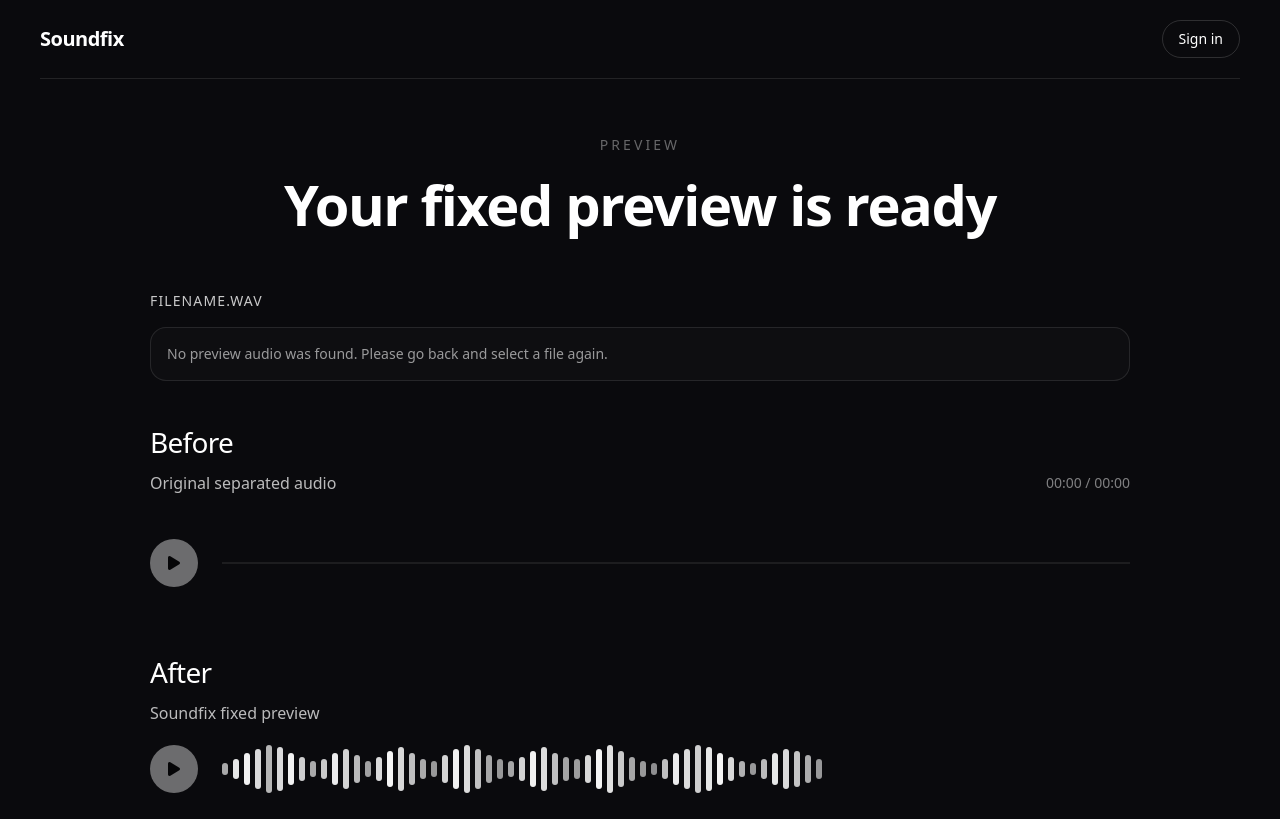
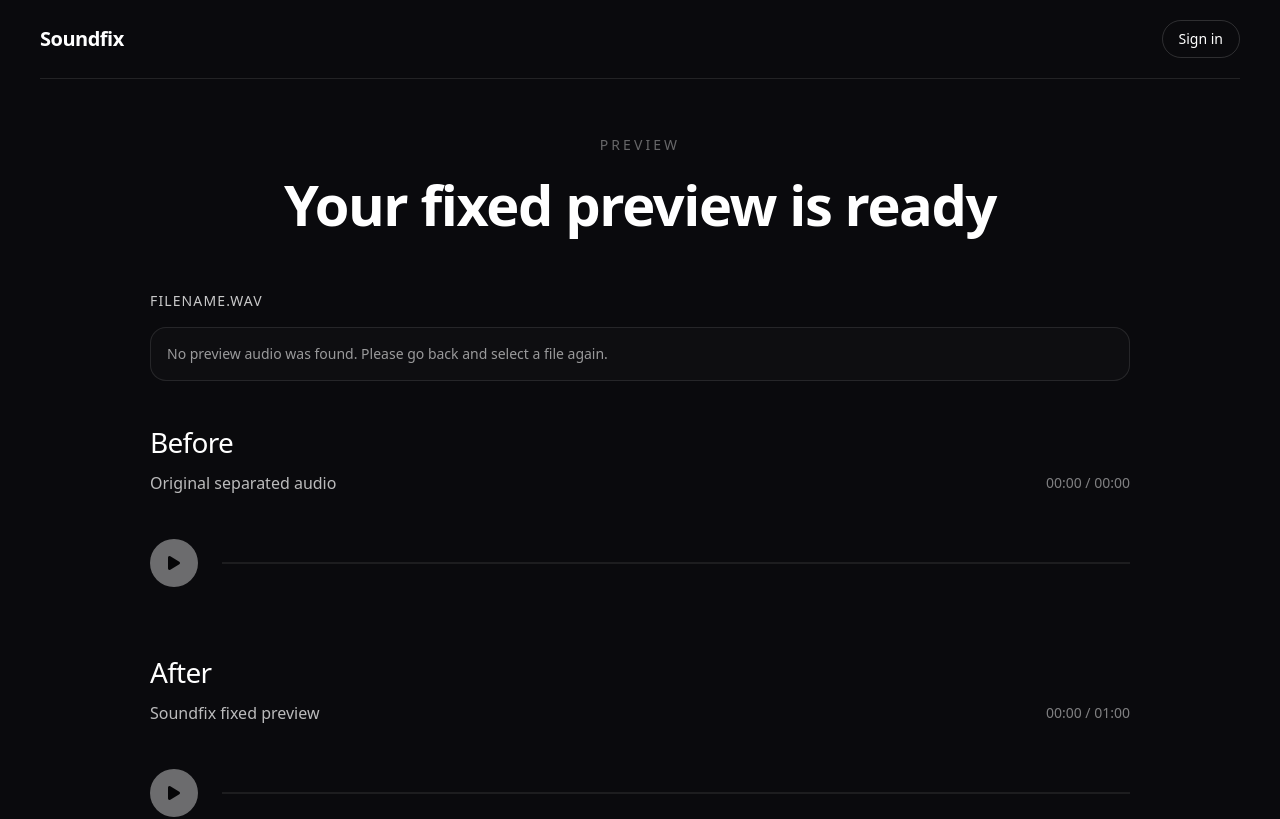
Before and after one commit to cocoro-sugiura/soundfix, a Next.js app in the folder frontend/: page /preview in a window 1280 px wide. Shown: the top 819 px of the page. Built offline with nearby package versions, Linux system fonts and the light colour scheme.

Commit message:
Prepare after preview section for real player UI

```diff
--- a/frontend/app/preview/preview-page-client.tsx
+++ b/frontend/app/preview/preview-page-client.tsx
@@ -5,14 +5,15 @@
 import { MouseEvent, useEffect, useMemo, useRef, useState } from "react";
 import { getPreviewAudioFile } from "../../lib/preview-audio-store";
 
-const BEFORE_WAVEFORM_WIDTH = 960;
-const BEFORE_WAVEFORM_HEIGHT = 96;
-const BEFORE_WAVEFORM_SAMPLE_COUNT = 720;
+const PREVIEW_WAVEFORM_WIDTH = 960;
+const PREVIEW_WAVEFORM_HEIGHT = 96;
+const PREVIEW_WAVEFORM_SAMPLE_COUNT = 720;
 
 export default function PreviewPageClient() {
   const router = useRouter();
   const audioRef = useRef<HTMLAudioElement | null>(null);
   const beforeWaveformCanvasRef = useRef<HTMLCanvasElement | null>(null);
+  const afterWaveformCanvasRef = useRef<HTMLCanvasElement | null>(null);
   const previewAudio = getPreviewAudioFile();
   const fileName = previewAudio.fileName || "FILENAME.wav";
   const audioUrl = previewAudio.audioUrl || "";
@@ -20,9 +21,13 @@
   const isReady = true;
   const [isPlayingBefore, setIsPlayingBefore] = useState(false);
   const [beforeWaveformPoints, setBeforeWaveformPoints] = useState<number[]>([]);
+  const [afterWaveformPoints, setAfterWaveformPoints] = useState<number[]>([]);
   const [beforePlaybackProgress, setBeforePlaybackProgress] = useState(0);
+  const [afterPlaybackProgress] = useState(0);
   const [beforeCurrentTime, setBeforeCurrentTime] = useState(0);
+  const [afterCurrentTime] = useState(0);
   const [beforeDuration, setBeforeDuration] = useState(0);
+  const [afterDuration] = useState(60);
 
   useEffect(() => {
     const audioElement = audioRef.current;
@@ -86,11 +91,11 @@
         const channelData = audioBuffer.getChannelData(0);
         const blockSize = Math.max(
           1,
-          Math.floor(channelData.length / BEFORE_WAVEFORM_SAMPLE_COUNT),
+          Math.floor(channelData.length / PREVIEW_WAVEFORM_SAMPLE_COUNT),
         );
 
         const points = Array.from(
-          { length: BEFORE_WAVEFORM_SAMPLE_COUNT },
+          { length: PREVIEW_WAVEFORM_SAMPLE_COUNT },
           (_, index) => {
             const start = index * blockSize;
             const end = Math.min(start + blockSize, channelData.length);
@@ -138,8 +143,8 @@
     }
 
     const devicePixelRatio = window.devicePixelRatio || 1;
-    const width = BEFORE_WAVEFORM_WIDTH;
-    const height = BEFORE_WAVEFORM_HEIGHT;
+    const width = PREVIEW_WAVEFORM_WIDTH;
+    const height = PREVIEW_WAVEFORM_HEIGHT;
     const midY = height / 2;
 
     canvas.width = width * devicePixelRatio;
@@ -214,6 +219,111 @@
       context.restore();
     }
   }, [beforeWaveformPoints, beforePlaybackProgress]);
+
+  useEffect(() => {
+    const canvas = afterWaveformCanvasRef.current;
+
+    if (!canvas) {
+      return;
+    }
+
+    const context = canvas.getContext("2d");
+
+    if (!context) {
+      return;
+    }
+
+    const devicePixelRatio = window.devicePixelRatio || 1;
+    const width = PREVIEW_WAVEFORM_WIDTH;
+    const height = PREVIEW_WAVEFORM_HEIGHT;
+    const midY = height / 2;
+
+    canvas.width = width * devicePixelRatio;
+    canvas.height = height * devicePixelRatio;
+    canvas.style.width = "100%";
+    canvas.style.height = `${height}px`;
+
+    context.setTransform(devicePixelRatio, 0, 0, devicePixelRatio, 0, 0);
+    context.clearRect(0, 0, width, height);
+
+    if (!afterWaveformPoints.length) {
+      context.fillStyle = "rgba(255,255,255,0.08)";
+      context.fillRect(0, midY - 1, width, 2);
+      return;
+    }
+
+    const stepX = width / afterWaveformPoints.length;
+    const progressWidth = Math.max(
+      0,
+      Math.min(width, width * afterPlaybackProgress),
+    );
+
+    context.beginPath();
+    context.moveTo(0, midY);
+
+    afterWaveformPoints.forEach((point, index) => {
+      const x = index * stepX;
+      const amplitude = point * (height * 0.42);
+
+      context.lineTo(x, midY - amplitude);
+    });
+
+    for (let index = afterWaveformPoints.length - 1; index >= 0; index -= 1) {
+      const x = index * stepX;
+      const amplitude = afterWaveformPoints[index] * (height * 0.42);
+
+      context.lineTo(x, midY + amplitude);
+    }
+
+    context.closePath();
+    context.save();
+    context.fillStyle = "rgba(255,255,255,0.18)";
+    context.fill();
+    context.restore();
+
+    if (progressWidth > 0) {
+      context.save();
+      context.beginPath();
+      context.rect(0, 0, progressWidth, height);
+      context.clip();
+
+      context.beginPath();
+      context.moveTo(0, midY);
+
+      afterWaveformPoints.forEach((point, index) => {
+        const x = index * stepX;
+        const amplitude = point * (height * 0.42);
+
+        context.lineTo(x, midY - amplitude);
+      });
+
+      for (let index = afterWaveformPoints.length - 1; index >= 0; index -= 1) {
+        const x = index * stepX;
+        const amplitude = afterWaveformPoints[index] * (height * 0.42);
+
+        context.lineTo(x, midY + amplitude);
+      }
+
+      context.closePath();
+      context.fillStyle = "rgba(255,255,255,0.88)";
+      context.fill();
+      context.restore();
+    }
+  }, [afterWaveformPoints, afterPlaybackProgress]);
+
+  useEffect(() => {
+    if (!beforeWaveformPoints.length) {
+      setAfterWaveformPoints([]);
+      return;
+    }
+
+    const derivedAfterPoints = beforeWaveformPoints.map((point, index) => {
+      const modulation = 0.88 + ((index % 9) / 40);
+      return Math.max(0.02, Math.min(1, point * modulation));
+    });
+
+    setAfterWaveformPoints(derivedAfterPoints);
+  }, [beforeWaveformPoints]);
 
   const beforeButtonIconClassName = useMemo(() => {
     return isPlayingBefore ? "fa-solid fa-pause" : "fa-solid fa-play";
@@ -371,9 +481,15 @@
                   <p className="text-[22px] font-medium tracking-tight text-white sm:text-[28px]">
                     After
                   </p>
-                  <p className="mt-2 text-base text-white/72">
-                    Soundfix fixed preview
-                  </p>
+                  <div className="mt-2 flex items-center justify-between gap-4">
+                    <p className="text-base text-white/72">
+                      Soundfix fixed preview
+                    </p>
+
+                    <p className="text-sm tabular-nums text-white/48">
+                      {formatPlaybackTime(afterCurrentTime)} / {formatPlaybackTime(afterDuration)}
+                    </p>
+                  </div>
 
                   <div className="mt-5 flex items-center gap-6">
                     <button
@@ -384,64 +500,19 @@
                       <i className="fa-solid fa-play" aria-hidden="true" />
                     </button>
 
-                    <div className="flex flex-1 items-center gap-[5px]">
-                      <div className="h-3 w-1.5 rounded-full bg-white/65" />
-                      <div className="h-5 w-1.5 rounded-full bg-white/90" />
-                      <div className="h-8 w-1.5 rounded-full bg-white/95" />
-                      <div className="h-10 w-1.5 rounded-full bg-white/85" />
-                      <div className="h-12 w-1.5 rounded-full bg-white/70" />
-                      <div className="h-11 w-1.5 rounded-full bg-white/85" />
-                      <div className="h-8 w-1.5 rounded-full bg-white/95" />
-                      <div className="h-6 w-1.5 rounded-full bg-white/80" />
-                      <div className="h-4 w-1.5 rounded-full bg-white/65" />
-                      <div className="h-5 w-1.5 rounded-full bg-white/78" />
-                      <div className="h-8 w-1.5 rounded-full bg-white/92" />
-                      <div className="h-10 w-1.5 rounded-full bg-white/82" />
-                      <div className="h-7 w-1.5 rounded-full bg-white/72" />
-                      <div className="h-4 w-1.5 rounded-full bg-white/62" />
-                      <div className="h-6 w-1.5 rounded-full bg-white/85" />
-                      <div className="h-9 w-1.5 rounded-full bg-white/96" />
-                      <div className="h-11 w-1.5 rounded-full bg-white/84" />
-                      <div className="h-8 w-1.5 rounded-full bg-white/74" />
-                      <div className="h-5 w-1.5 rounded-full bg-white/65" />
-                      <div className="h-4 w-1.5 rounded-full bg-white/58" />
-                      <div className="h-7 w-1.5 rounded-full bg-white/82" />
-                      <div className="h-10 w-1.5 rounded-full bg-white/94" />
-                      <div className="h-12 w-1.5 rounded-full bg-white/86" />
-                      <div className="h-10 w-1.5 rounded-full bg-white/75" />
-                      <div className="h-7 w-1.5 rounded-full bg-white/64" />
-                      <div className="h-5 w-1.5 rounded-full bg-white/58" />
-                      <div className="h-4 w-1.5 rounded-full bg-white/64" />
-                      <div className="h-6 w-1.5 rounded-full bg-white/82" />
-                      <div className="h-9 w-1.5 rounded-full bg-white/94" />
-                      <div className="h-11 w-1.5 rounded-full bg-white/86" />
-                      <div className="h-8 w-1.5 rounded-full bg-white/74" />
-                      <div className="h-6 w-1.5 rounded-full bg-white/63" />
-                      <div className="h-5 w-1.5 rounded-full bg-white/60" />
-                      <div className="h-7 w-1.5 rounded-full bg-white/84" />
-                      <div className="h-10 w-1.5 rounded-full bg-white/96" />
-                      <div className="h-12 w-1.5 rounded-full bg-white/88" />
-                      <div className="h-9 w-1.5 rounded-full bg-white/78" />
-                      <div className="h-6 w-1.5 rounded-full bg-white/64" />
-                      <div className="h-4 w-1.5 rounded-full bg-white/58" />
-                      <div className="h-3 w-1.5 rounded-full bg-white/54" />
-                      <div className="h-5 w-1.5 rounded-full bg-white/74" />
-                      <div className="h-8 w-1.5 rounded-full bg-white/92" />
-                      <div className="h-10 w-1.5 rounded-full bg-white/86" />
-                      <div className="h-12 w-1.5 rounded-full bg-white/80" />
-                      <div className="h-11 w-1.5 rounded-full bg-white/90" />
-                      <div className="h-8 w-1.5 rounded-full bg-white/96" />
-                      <div className="h-6 w-1.5 rounded-full bg-white/84" />
-                      <div className="h-4 w-1.5 rounded-full bg-white/68" />
-                      <div className="h-3 w-1.5 rounded-full bg-white/58" />
-                      <div className="h-5 w-1.5 rounded-full bg-white/72" />
-                      <div className="h-8 w-1.5 rounded-full bg-white/90" />
-                      <div className="h-10 w-1.5 rounded-full bg-white/85" />
-                      <div className="h-9 w-1.5 rounded-full bg-white/76" />
-                      <div className="h-7 w-1.5 rounded-full bg-white/66" />
-                      <div className="h-5 w-1.5 rounded-full bg-white/58" />
+                    <div className="flex flex-1 items-center">
+                      <canvas
+                        ref={afterWaveformCanvasRef}
+                        className="block h-24 w-full"
+                        aria-label="Fixed preview waveform"
+                        role="img"
+                      />
                     </div>
                   </div>
+
+                  <p className="mt-4 text-sm text-white/40">
+                    1 minute preview
+                  </p>
                 </div>
               </div>
 
```
